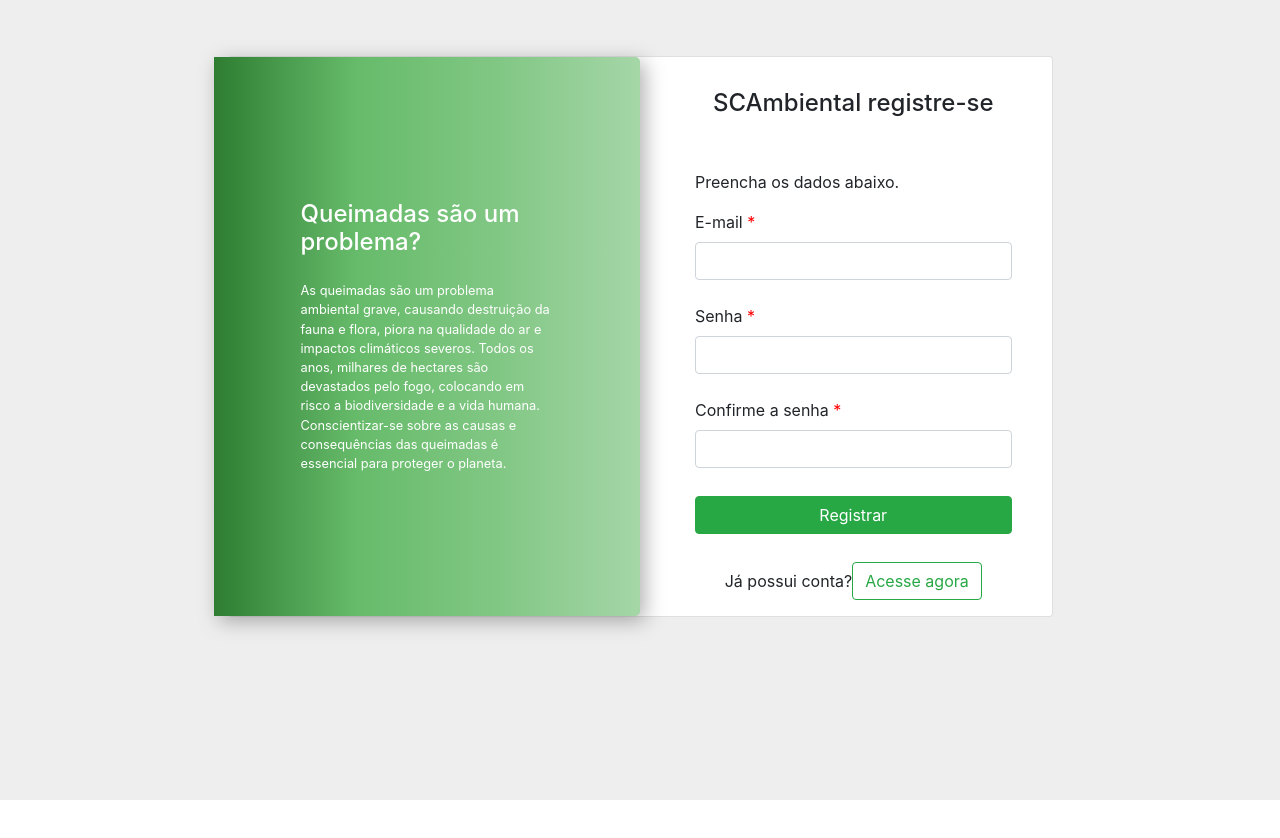
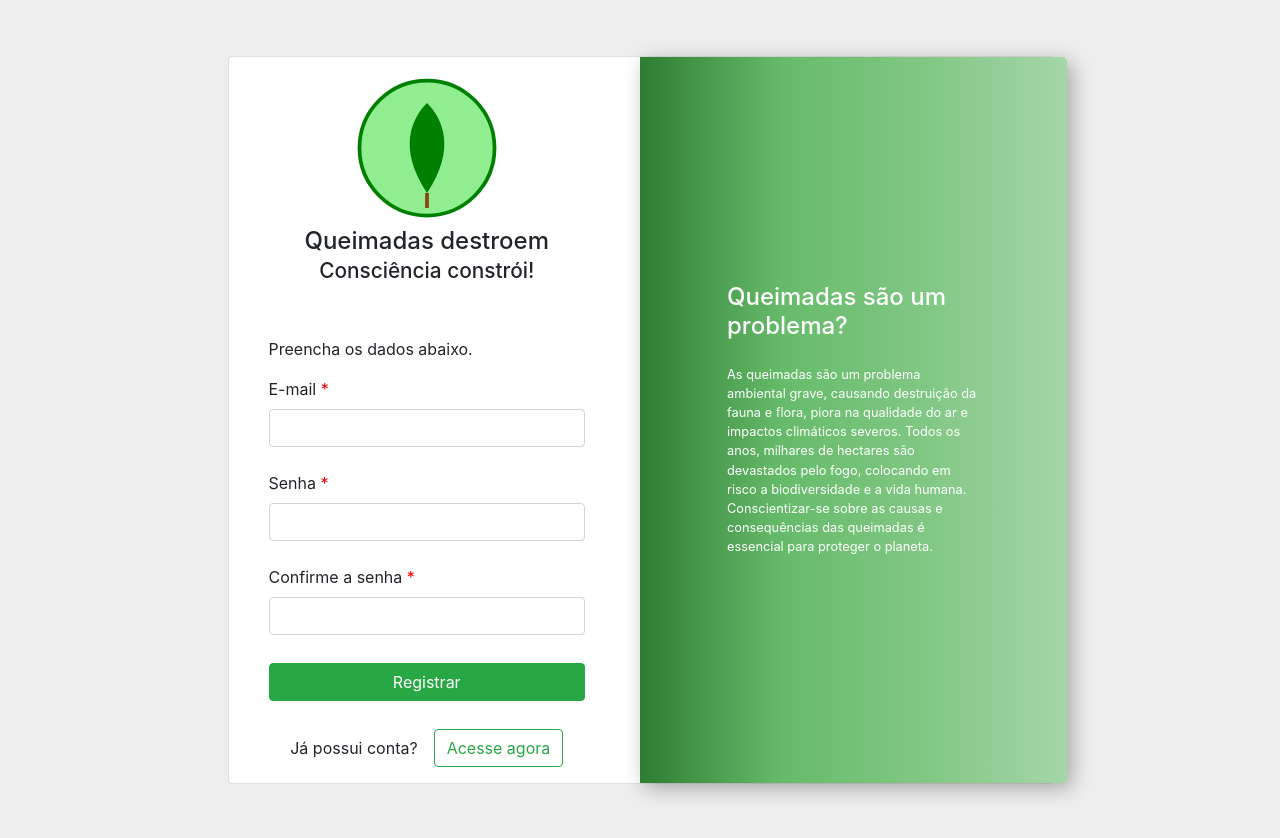
Before and after one commit to Cavejon/senaiNivelamento_terceiro, a plain HTML site: page pages/registro.html in a window 1280 px wide. Before the commit the page ends 800 px from the top, so only its background shows below. Drawn offline with nearby package versions, Linux system fonts and the light colour scheme; some packages are replaced by stand-ins of ours; a script that the page names is missing.

Commit message:
Change: Alterando estilos das páginas

```diff
--- a/css/login.css
+++ b/css/login.css
@@ -10,7 +10,7 @@
 
 @media (min-width: 768px) {
     .gradient-form {
-        height: 100vh !important;
+        height: 100% !important;
     }
 }
 
--- a/pages/registro.html
+++ b/pages/registro.html
@@ -9,29 +9,27 @@
 </head>
 
 <body>
-    <section class="gradient-form p-5" style="height: 10rem; background-color: #eee;">
+    <section class="gradient-form p-5" style=" background-color: #eee;">
         <div class="container py-2">
             <div class="row d-flex justify-content-center align-items-center">
                 <div class="col-xl-9">
                     <div class="card rounded-3 text-black">
                         <div class="row g-0">
-                            <div class="col-lg-6 d-flex align-items-center gradient-custom-2">
-                                <div class="text-white px-3 py-4 p-md-5 mx-md-4">
-                                    <h4 class="mb-4">Queimadas são um problema?</h4>
-                                    <p class="small mb-0">As queimadas são um problema ambiental grave, causando
-                                        destruição da fauna e flora, piora na
-                                        qualidade do ar e impactos climáticos severos. Todos os anos, milhares de
-                                        hectares são
-                                        devastados pelo fogo, colocando em risco a biodiversidade e a vida humana.
-                                        Conscientizar-se
-                                        sobre as causas e consequências das queimadas é essencial para proteger o
-                                        planeta.</p>
-                                </div>
-                            </div>
                             <div class="col-lg-6">
                                 <div class="card-body p-md-3 mx-md-4">
+
                                     <div class="text-center">
-                                        <h4 class="mt-3 mb-5 pb-1">SCAmbiental registre-se</h4>
+                                        <svg class="svg-shadow" width="150" height="150" viewBox="0 0 200 200"
+                                            xmlns="http://www.w3.org/2000/svg">
+                                            <circle cx="100" cy="100" r="90" stroke="green" stroke-width="5"
+                                                fill="lightgreen" />
+                                            <path d="M100 40 C120 60, 140 100, 100 160 C60 100, 80 60, 100 40 Z"
+                                                fill="green" />
+                                            <line x1="100" y1="160" x2="100" y2="180" stroke="saddlebrown"
+                                                stroke-width="5" />
+                                        </svg>
+                                        <h4 class="mt-1 mb-5 pb-1">Queimadas destroem<br><span
+                                                style="font-size: 1.3rem;">Consciência constrói!</span></h4>
                                     </div>
                                     <form id="registerForm">
                                         <p>Preencha os dados abaixo.</p>
@@ -54,9 +52,22 @@
                                         <div class="d-flex align-items-center justify-content-center">
                                             <p class="mb-0 me-2">Já possui conta?</p>
                                             <a href="login.html"><button type="button"
-                                                    class="btn btn-outline-success">Acesse agora</button></a>
+                                                    class="btn btn-outline-success ml-3">Acesse agora</button></a>
                                         </div>
                                     </form>
+                                </div>
+                            </div>
+                            <div class="col-lg-6 d-flex align-items-center gradient-custom-2">
+                                <div class="text-white px-3 py-4 p-md-5 mx-md-4">
+                                    <h4 class="mb-4">Queimadas são um problema?</h4>
+                                    <p class="small mb-0">As queimadas são um problema ambiental grave, causando
+                                        destruição da fauna e flora, piora na
+                                        qualidade do ar e impactos climáticos severos. Todos os anos, milhares de
+                                        hectares são
+                                        devastados pelo fogo, colocando em risco a biodiversidade e a vida humana.
+                                        Conscientizar-se
+                                        sobre as causas e consequências das queimadas é essencial para proteger o
+                                        planeta.</p>
                                 </div>
                             </div>
                         </div>
```
Also changed, not shown: pages/login.html (+4 -4 lines).
